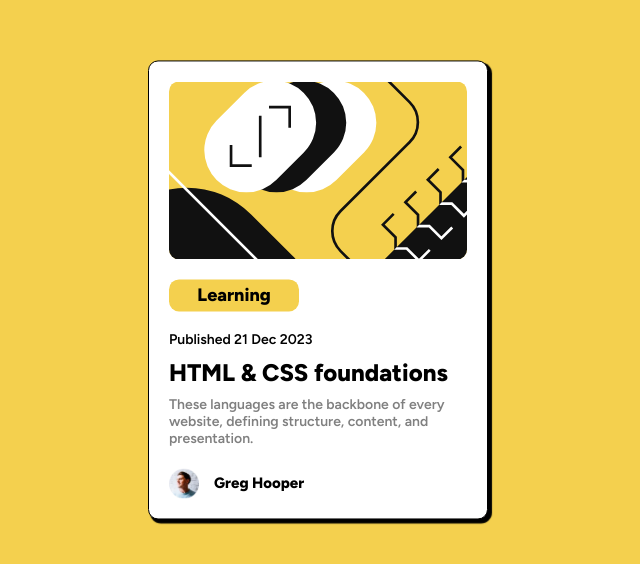
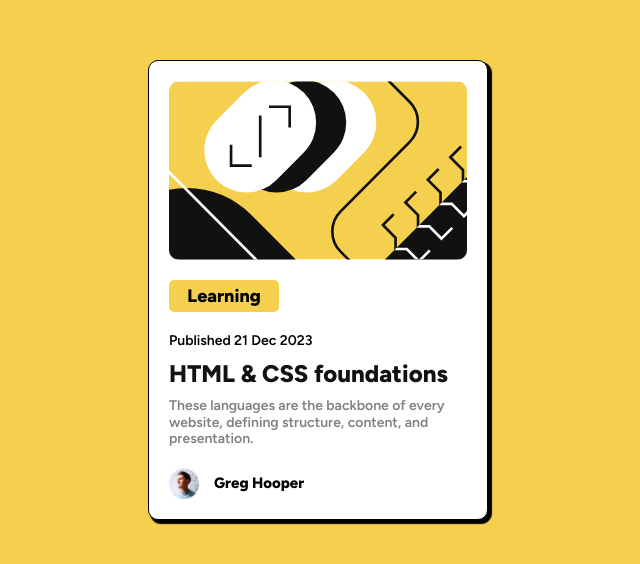
Before and after one commit to meisteraxel/blog-preview-card, a plain HTML site: page index.html in a window 1280 px wide. Shown: the part 110-674 px from the top of the page, without its empty margins (322-962 px from the left). Drawn offline with Linux system fonts and the light colour scheme.

Commit message:
Minor design changes

```diff
--- a/index.html
+++ b/index.html
@@ -11,13 +11,13 @@
       <img src="./meisteraxel/assets/images/illustration-article.svg" alt="" />
       <h3 class="category">Learning</h3>
       <p class="date">Published 21 Dec 2023</p>
-      <h1 class="main-heading">HTML & CSS foundations</h1>
+      <a href="#"><h1 class="main-heading">HTML & CSS foundations</h1></a>
       <p class="card-text">
         These languages are the backbone of every website, defining structure,
         content, and presentation.
       </p>
       <div class="contact-container">
-        <img src="./meisteraxel/assets/images/image-avatar.webp" alt="" />
+        <img src="./meisteraxel/assets/images/image-avatar.webp" alt="Greg Hooper" />
         <h2 class="name">Greg Hooper</h2>
       </div>
     </main>
--- a/style.css
+++ b/style.css
@@ -7,19 +7,19 @@
 }
 
 body {
+  min-height: 100vh;
   height: 100vh;
   background-color: hsl(47, 88%, 63%);
   font-family: "Figtree", sans-serif;
   font-size: 16px;
-  position: relative;
+  display: flex;
+  justify-content: center;
+  align-items: center;
+
 }
 
 .card {
   background-color: hsl(0, 0%, 100%);
-  position: absolute;
-  top: 50%;
-  left: 50%;
-  transform: translate(-50%, -50%);
   max-width: 340px;
   display: flex;
   flex-direction: column;
@@ -35,11 +35,11 @@ body {
 
 .category {
   font-size: 18px;
-  padding: 5px;
+  padding: 5px 2px;
   background-color: hsl(47, 88%, 63%);
-  width: 130px;
+  width: 110px;
   text-align: center;
-  border-radius: 10px;
+  border-radius: 5px;
   margin: 20px 0;
 }
 
@@ -55,6 +55,7 @@ body {
 
 .date {
   font-size: 14px;
+  font-weight: 400;
 }
 
 .card-text {
@@ -75,6 +76,11 @@ body {
   width: 30px;
 }
 
+a {
+  text-decoration: none;
+  color: hsl(0, 0%, 7%);
+}
+
 @media (max-width: 375px) {
   .card {
     max-width: 240px;
```
